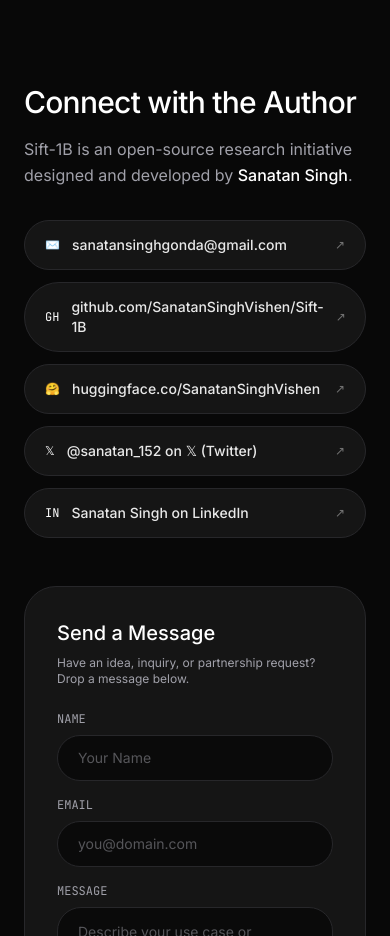
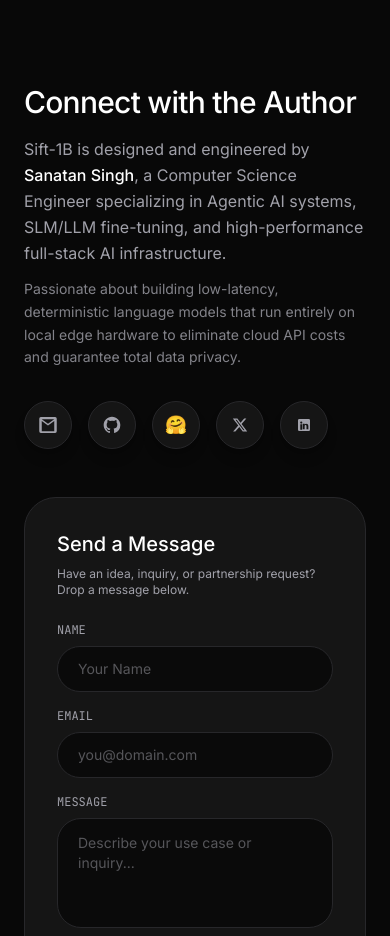
Before and after one commit to SanatanSinghVishen/Sift, a Next.js app in the folder web/: page / in a window 390 px wide. Shown: the part 10200-11136 px from the top of the page. Built offline with nearby package versions, Linux system fonts and the light colour scheme.

Commit message:
UI: Replace author explicit link text with circular SVG icon buttons, add bio, and remove X link from top header

```diff
--- a/web/app/page.tsx
+++ b/web/app/page.tsx
@@ -191,14 +191,6 @@
 
           {/* Right Actions */}
           <div className="flex items-center gap-4">
-            <a
-              href="https://x.com/sanatan_152"
-              target="_blank"
-              rel="noopener noreferrer"
-              className="text-xs font-mono text-[#A1A1AA] hover:text-white transition-colors items-center gap-1.5 hidden sm:flex"
-            >
-              𝕏 @sanatan_152
-            </a>
             <a
               href="https://huggingface.co/SanatanSinghVishen/sift-1b-gguf"
               target="_blank"
@@ -729,63 +721,77 @@
               <h2 className="text-3xl md:text-5xl font-medium tracking-tight text-white mb-4">
                 Connect with the Author
               </h2>
-              <p className="text-base text-[#A1A1AA] leading-relaxed mb-8">
-                Sift-1B is an open-source research initiative designed and developed by <strong className="text-white font-medium">Sanatan Singh</strong>.
+              <p className="text-base text-[#A1A1AA] leading-relaxed mb-3">
+                Sift-1B is designed and engineered by <strong className="text-white font-medium">Sanatan Singh</strong>, a Computer Science Engineer specializing in Agentic AI systems, SLM/LLM fine-tuning, and high-performance full-stack AI infrastructure.
+              </p>
+              <p className="text-sm text-[#A1A1AA]/80 leading-relaxed mb-8">
+                Passionate about building low-latency, deterministic language models that run entirely on local edge hardware to eliminate cloud API costs and guarantee total data privacy.
               </p>
 
-              <div className="space-y-3">
+              {/* Circular Social Icon Buttons */}
+              <div className="flex items-center gap-4 flex-wrap">
+
+                {/* Email */}
                 <a
                   href="mailto:sanatansinghgonda@gmail.com"
-                  className="flex items-center gap-3 px-5 py-3.5 rounded-full border border-[#27272A] bg-[#151515] text-sm text-[#A1A1AA] hover:text-white hover:border-white/30 transition-all group"
+                  title="Email: sanatansinghgonda@gmail.com"
+                  className="w-12 h-12 rounded-full border border-[#27272A] bg-[#151515] hover:bg-[#222225] hover:border-white/50 text-[#A1A1AA] hover:text-white flex items-center justify-center transition-all duration-300 hover:scale-110 shadow-lg group"
                 >
-                  <span className="text-xs">✉️</span>
-                  <span className="font-medium text-white/90">sanatansinghgonda@gmail.com</span>
-                  <span className="ml-auto text-xs text-white/40 group-hover:text-white transition-colors">↗</span>
+                  <svg className="w-5 h-5 fill-current" viewBox="0 0 24 24">
+                    <path d="M1.5 4.5a2 2 0 0 1 2-2h17a2 2 0 0 1 2 2v15a2 2 0 0 1-2 2h-17a2 2 0 0 1-2-2v-15zm3 .5l7.5 5.5L19.5 5h-15zm15 2.22l-7.056 5.174a.75.75 0 0 1-.888 0L4.5 7.22V19.5h15V7.22z"/>
+                  </svg>
                 </a>
 
+                {/* GitHub */}
                 <a
                   href="https://github.com/SanatanSinghVishen/Sift-1B"
                   target="_blank"
                   rel="noopener noreferrer"
-                  className="flex items-center gap-3 px-5 py-3.5 rounded-full border border-[#27272A] bg-[#151515] text-sm text-[#A1A1AA] hover:text-white hover:border-white/30 transition-all group"
+                  title="GitHub: SanatanSinghVishen/Sift-1B"
+                  className="w-12 h-12 rounded-full border border-[#27272A] bg-[#151515] hover:bg-[#222225] hover:border-white/50 text-[#A1A1AA] hover:text-white flex items-center justify-center transition-all duration-300 hover:scale-110 shadow-lg group"
                 >
-                  <span className="font-mono text-white text-xs">GH</span>
-                  <span className="font-medium text-white/90">github.com/SanatanSinghVishen/Sift-1B</span>
-                  <span className="ml-auto text-xs text-white/40 group-hover:text-white transition-colors">↗</span>
+                  <svg className="w-5 h-5 fill-current" viewBox="0 0 24 24">
+                    <path fillRule="evenodd" clipRule="evenodd" d="M12 2C6.477 2 2 6.484 2 12.017c0 4.425 2.865 8.18 6.839 9.504.5.092.682-.217.682-.483 0-.237-.008-.868-.013-1.703-2.782.605-3.369-1.343-3.369-1.343-.454-1.158-1.11-1.466-1.11-1.466-.908-.62.069-.608.069-.608 1.003.07 1.53 1.032 1.53 1.032.892 1.53 2.341 1.088 2.91.832.092-.647.35-1.088.636-1.338-2.22-.253-4.555-1.113-4.555-4.951 0-1.093.39-1.988 1.029-2.688-.103-.253-.446-1.272.098-2.65 0 0 .84-.27 2.75 1.026A9.564 9.564 0 0112 6.844c.85.004 1.705.115 2.504.337 1.909-1.296 2.747-1.027 2.747-1.027.546 1.379.202 2.398.1 2.651.64.7 1.028 1.595 1.028 2.688 0 3.848-2.339 4.695-4.566 4.943.359.309.678.92.678 1.855 0 1.338-.012 2.419-.012 2.747 0 .268.18.58.688.482A10.019 10.019 0 0022 12.017C22 6.484 17.522 2 12 2z" />
+                  </svg>
                 </a>
 
+                {/* Hugging Face */}
                 <a
                   href="https://huggingface.co/SanatanSinghVishen"
                   target="_blank"
                   rel="noopener noreferrer"
-                  className="flex items-center gap-3 px-5 py-3.5 rounded-full border border-[#27272A] bg-[#151515] text-sm text-[#A1A1AA] hover:text-white hover:border-white/30 transition-all group"
+                  title="Hugging Face: SanatanSinghVishen"
+                  className="w-12 h-12 rounded-full border border-[#27272A] bg-[#151515] hover:bg-[#222225] hover:border-white/50 text-[#A1A1AA] hover:text-white flex items-center justify-center transition-all duration-300 hover:scale-110 shadow-lg text-lg group"
                 >
-                  <span className="text-xs">🤗</span>
-                  <span className="font-medium text-white/90">huggingface.co/SanatanSinghVishen</span>
-                  <span className="ml-auto text-xs text-white/40 group-hover:text-white transition-colors">↗</span>
+                  🤗
                 </a>
 
+                {/* X (Twitter) */}
                 <a
                   href="https://x.com/sanatan_152"
                   target="_blank"
                   rel="noopener noreferrer"
-                  className="flex items-center gap-3 px-5 py-3.5 rounded-full border border-[#27272A] bg-[#151515] text-sm text-[#A1A1AA] hover:text-white hover:border-white/30 transition-all group"
+                  title="𝕏 (Twitter): @sanatan_152"
+                  className="w-12 h-12 rounded-full border border-[#27272A] bg-[#151515] hover:bg-[#222225] hover:border-white/50 text-[#A1A1AA] hover:text-white flex items-center justify-center transition-all duration-300 hover:scale-110 shadow-lg group"
                 >
-                  <span className="font-mono text-white text-xs">𝕏</span>
-                  <span className="font-medium text-white/90">@sanatan_152 on 𝕏 (Twitter)</span>
-                  <span className="ml-auto text-xs text-white/40 group-hover:text-white transition-colors">↗</span>
+                  <svg className="w-4 h-4 fill-current" viewBox="0 0 24 24">
+                    <path d="M18.244 2.25h3.308l-7.227 8.26 8.502 11.24H16.17l-5.214-6.817L4.99 21.75H1.68l7.73-8.835L1.254 2.25H8.08l4.713 6.231zm-1.161 17.52h1.833L7.084 4.126H5.117z"/>
+                  </svg>
                 </a>
 
+                {/* LinkedIn */}
                 <a
                   href="https://www.linkedin.com/in/sanatansingh380/"
                   target="_blank"
                   rel="noopener noreferrer"
-                  className="flex items-center gap-3 px-5 py-3.5 rounded-full border border-[#27272A] bg-[#151515] text-sm text-[#A1A1AA] hover:text-white hover:border-white/30 transition-all group"
+                  title="LinkedIn: Sanatan Singh"
+                  className="w-12 h-12 rounded-full border border-[#27272A] bg-[#151515] hover:bg-[#222225] hover:border-white/50 text-[#A1A1AA] hover:text-white flex items-center justify-center transition-all duration-300 hover:scale-110 shadow-lg group"
                 >
-                  <span className="font-mono text-white text-xs">IN</span>
-                  <span className="font-medium text-white/90">Sanatan Singh on LinkedIn</span>
-                  <span className="ml-auto text-xs text-white/40 group-hover:text-white transition-colors">↗</span>
+                  <svg className="w-4 h-4 fill-current" viewBox="0 0 24 24">
+                    <path d="M19 3a2 2 0 0 1 2 2v14a2 2 0 0 1-2 2H5a2 2 0 0 1-2-2V5a2 2 0 0 1 2-2h14m-.5 15.5v-5.3a3.26 3.26 0 0 0-3.26-3.26c-.85 0-1.84.52-2.28 1.3v-1.11h-2.79v8.37h2.79v-4.93c0-.77.62-1.4 1.39-1.4a1.4 1.4 0 0 1 1.4 1.4v4.93h2.75M6.46 10.9v8.37H9.25V10.9H6.46M7.86 6.7a1.63 1.63 0 1 0 0 3.26 1.63 1.63 0 0 0 0-3.26z"/>
+                  </svg>
                 </a>
+
               </div>
             </div>
 
```
